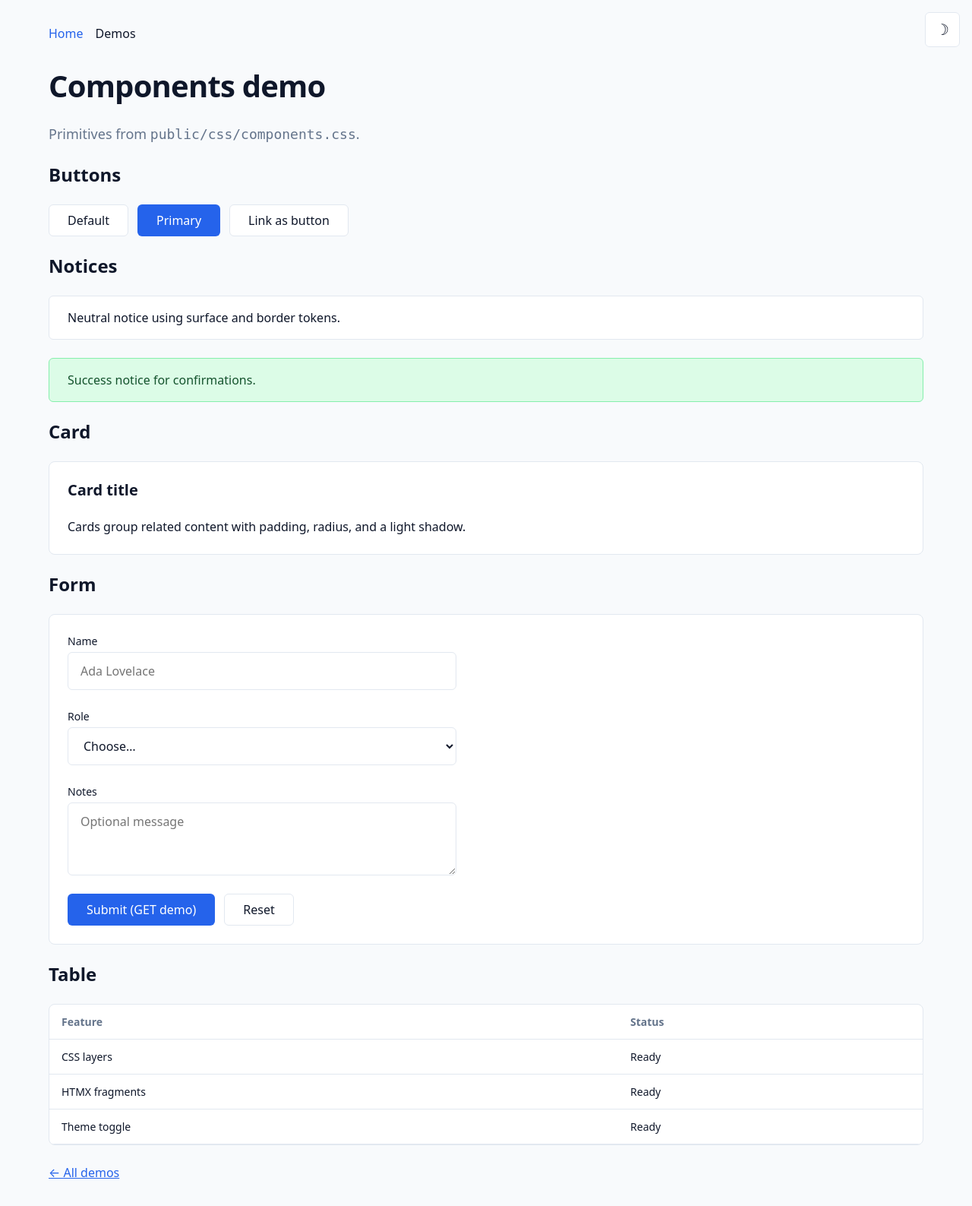
After one commit to nodnarb8125/functions-01, a Node server app: page /demos/components in a window 1280 px wide. The commit adds this page. Shown: the whole page at 76% size. Run offline with Node 20, Linux system fonts and the light colour scheme; some libraries are stand-ins or nearby versions.

Commit message:
Add demo pages for components, layout, HTMX, and theme.
Co-authored-by: Cursor <cursoragent@cursor.com>

```diff
--- a/src/app.js
+++ b/src/app.js
@@ -16,7 +16,31 @@ app.set('view engine', 'hbs');
 app.set('views', viewsDir);
 
 app.get('/', (req, res) => {
-  res.render('index', { title: 'Hello' });
+  res.render('index', { title: 'Hello', navCurrent: 'home' });
+});
+
+app.get('/demos', (req, res) => {
+  res.render('demos/index', { title: 'Demos', navCurrent: 'demos' });
+});
+
+app.get('/demos/components', (req, res) => {
+  res.render('demos/components', { title: 'Components demo', navCurrent: 'demos' });
+});
+
+app.get('/demos/layout', (req, res) => {
+  res.render('demos/layout', { title: 'Layout demo', navCurrent: 'demos' });
+});
+
+app.get('/demos/htmx', (req, res) => {
+  res.render('demos/htmx', { title: 'HTMX demo', navCurrent: 'demos' });
+});
+
+app.get('/demos/htmx/boosted', (req, res) => {
+  res.render('demos/htmx-boosted', { title: 'Boosted navigation', navCurrent: 'demos' });
+});
+
+app.get('/demos/theme', (req, res) => {
+  res.render('demos/theme', { title: 'Theme demo', navCurrent: 'demos' });
 });
 
 app.get('/demo/greeting', (req, res) => {
@@ -25,4 +49,18 @@ app.get('/demo/greeting', (req, res) => {
   });
 });
 
+app.get('/demo/counter', (req, res) => {
+  const n = Number(req.query.n);
+  const count = Number.isFinite(n) ? n + 1 : 1;
+  res.render('fragments/counter', { count });
+});
+
+app.get('/demo/panel-a', (req, res) => {
+  res.render('fragments/panel-a');
+});
+
+app.get('/demo/panel-b', (req, res) => {
+  res.render('fragments/panel-b');
+});
+
 export default app;
--- a/src/engine/handlebars.js
+++ b/src/engine/handlebars.js
@@ -2,14 +2,22 @@ import { readFileSync, readdirSync } from 'node:fs';
 import path from 'node:path';
 import Handlebars from 'handlebars';
 
-const partialsDir = path.join(import.meta.dirname, '../../views/partials');
+function registerPartialsFromDir(dir, prefix = '') {
+  for (const file of readdirSync(dir)) {
+    if (!file.endsWith('.hbs')) continue;
+    const name = prefix + file.slice(0, -4);
+    const source = readFileSync(path.join(dir, file), 'utf8');
+    Handlebars.registerPartial(name, source);
+  }
+}
 
-for (const file of readdirSync(partialsDir)) {
-  if (!file.endsWith('.hbs')) continue;
-  const name = file.slice(0, -4);
-  const source = readFileSync(path.join(partialsDir, file), 'utf8');
-  Handlebars.registerPartial(name, source);
-}
+registerPartialsFromDir(path.join(import.meta.dirname, '../../views/partials'));
+registerPartialsFromDir(
+  path.join(import.meta.dirname, '../../views/fragments'),
+  'fragments/',
+);
+
+Handlebars.registerHelper('eq', (a, b) => a === b);
 
 export default function handlebarsEngine(path, options, callback) {
   try {
--- /dev/null
+++ b/views/demos/components.hbs
@@ -0,0 +1,89 @@
+{{#> layout title=title}}
+  <main class="center stack stack--loose">
+    <header class="stack">
+      <h1>{{title}}</h1>
+      <p class="lead">Primitives from <code>public/css/components.css</code>.</p>
+    </header>
+
+    <section class="stack">
+      <h2>Buttons</h2>
+      <div class="cluster">
+        <button type="button" class="button">Default</button>
+        <button type="button" class="button button--primary">Primary</button>
+        <a href="/demos" class="button">Link as button</a>
+      </div>
+    </section>
+
+    <section class="stack">
+      <h2>Notices</h2>
+      <div class="stack">
+        <div class="notice" role="status">Neutral notice using surface and border tokens.</div>
+        <div class="notice notice--success" role="status">Success notice for confirmations.</div>
+      </div>
+    </section>
+
+    <section class="stack">
+      <h2>Card</h2>
+      <article class="card stack">
+        <h3>Card title</h3>
+        <p>Cards group related content with padding, radius, and a light shadow.</p>
+      </article>
+    </section>
+
+    <section class="stack">
+      <h2>Form</h2>
+      <form class="stack card" action="/demos/components" method="get">
+        <div>
+          <label for="demo-name">Name</label>
+          <input id="demo-name" name="name" type="text" placeholder="Ada Lovelace" autocomplete="name">
+        </div>
+        <div>
+          <label for="demo-role">Role</label>
+          <select id="demo-role" name="role">
+            <option value="">Choose…</option>
+            <option value="engineer">Engineer</option>
+            <option value="designer">Designer</option>
+          </select>
+        </div>
+        <div>
+          <label for="demo-notes">Notes</label>
+          <textarea id="demo-notes" name="notes" placeholder="Optional message"></textarea>
+        </div>
+        <div class="cluster">
+          <button type="submit" class="button button--primary">Submit (GET demo)</button>
+          <button type="reset" class="button">Reset</button>
+        </div>
+      </form>
+    </section>
+
+    <section class="stack">
+      <h2>Table</h2>
+      <div class="card" style="padding: 0; overflow: auto;">
+        <table>
+          <thead>
+            <tr>
+              <th scope="col">Feature</th>
+              <th scope="col">Status</th>
+            </tr>
+          </thead>
+          <tbody>
+            <tr>
+              <td>CSS layers</td>
+              <td>Ready</td>
+            </tr>
+            <tr>
+              <td>HTMX fragments</td>
+              <td>Ready</td>
+            </tr>
+            <tr>
+              <td>Theme toggle</td>
+              <td>Ready</td>
+            </tr>
+          </tbody>
+        </table>
+      </div>
+    </section>
+
+    <p><a href="/demos">← All demos</a></p>
+  </main>
+{{/layout}}
--- /dev/null
+++ b/views/fragments/counter.hbs
@@ -0,0 +1,10 @@
+<p>Count: <strong>{{count}}</strong></p>
+<button
+  type="button"
+  class="button button--primary"
+  hx-get="/demo/counter?n={{count}}"
+  hx-target="#counter-host"
+  hx-swap="innerHTML"
+>
+  Increment
+</button>
--- /dev/null
+++ b/views/fragments/panel-a.hbs
@@ -0,0 +1 @@
+<div class="notice notice--success" role="status">Panel A — fragment from <code>/demo/panel-a</code>.</div>
--- /dev/null
+++ b/views/fragments/panel-b.hbs
@@ -0,0 +1 @@
+<div class="notice" role="status">Panel B — different markup, same swap target.</div>
--- a/views/index.hbs
+++ b/views/index.hbs
@@ -12,6 +12,7 @@
       >
         Load greeting
       </button>
+      <a href="/demos" class="button">Browse demos</a>
     </div>
     <div id="greeting"></div>
   </main>
--- a/views/partials/layout.hbs
+++ b/views/partials/layout.hbs
@@ -19,6 +19,7 @@
     <span class="theme-toggle__glyph theme-toggle__glyph--sun" aria-hidden="true">☀</span>
     <span class="theme-toggle__glyph theme-toggle__glyph--moon" aria-hidden="true">☽</span>
   </button>
+  {{> nav}}
   {{> @partial-block }}
   <script src="/htmx/htmx.min.js"></script>
   <script src="/js/theme.js"></script>
--- /dev/null
+++ b/views/partials/nav.hbs
@@ -0,0 +1,12 @@
+<header class="center" style="padding-block-end: 0;">
+  <nav aria-label="Main">
+    <ul class="nav">
+      <li>
+        <a href="/" {{#if (eq navCurrent "home")}}aria-current="page"{{/if}}>Home</a>
+      </li>
+      <li>
+        <a href="/demos" {{#if (eq navCurrent "demos")}}aria-current="page"{{/if}}>Demos</a>
+      </li>
+    </ul>
+  </nav>
+</header>
```
Also changed, not shown: views/demos/htmx-boosted.hbs (added, +9 -0 lines), views/demos/htmx.hbs (added, +67 -0 lines), views/demos/index.hbs (added, +31 -0 lines), views/demos/layout.hbs (added, +43 -0 lines), views/demos/theme.hbs (added, +36 -0 lines).
